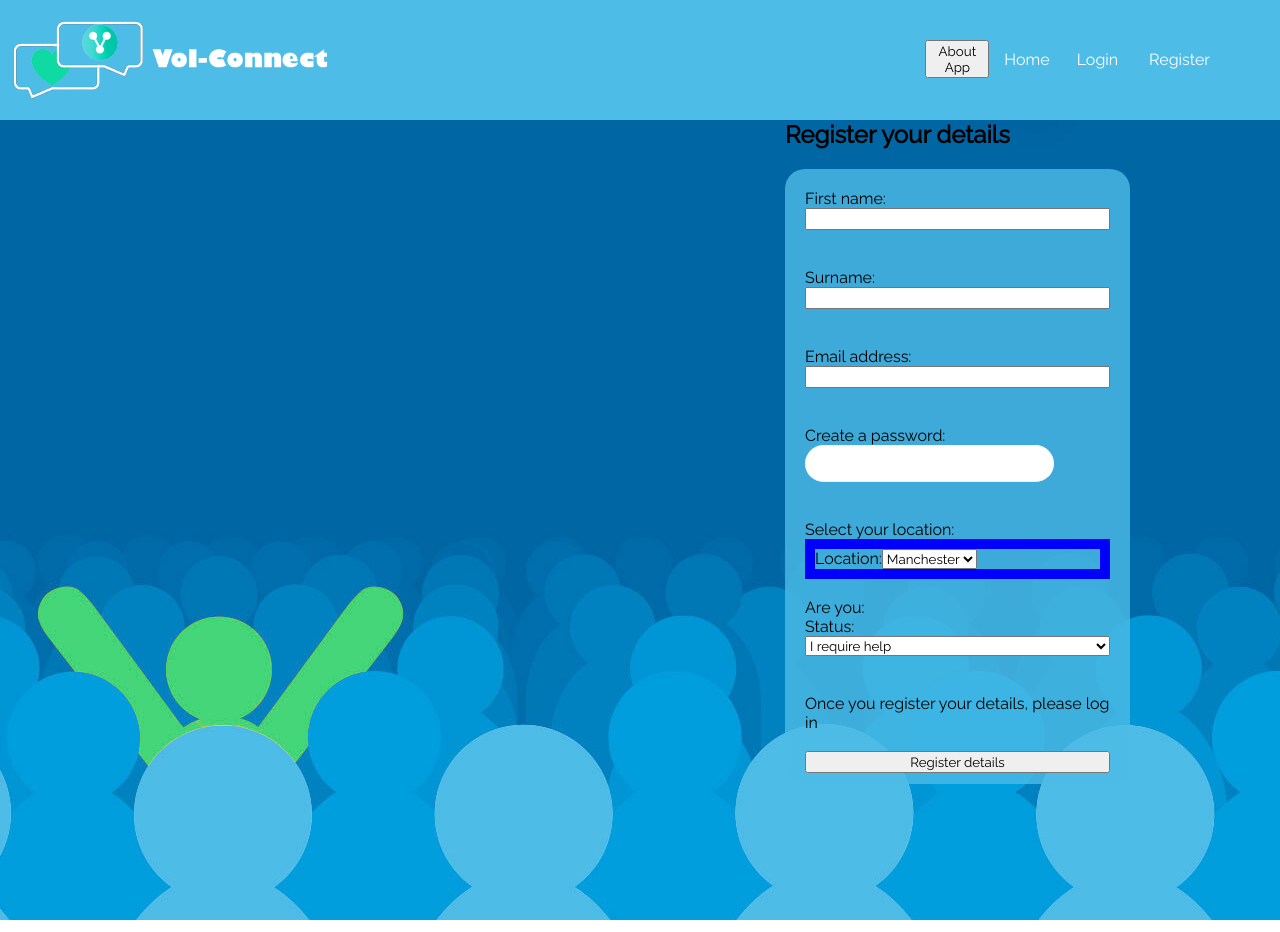
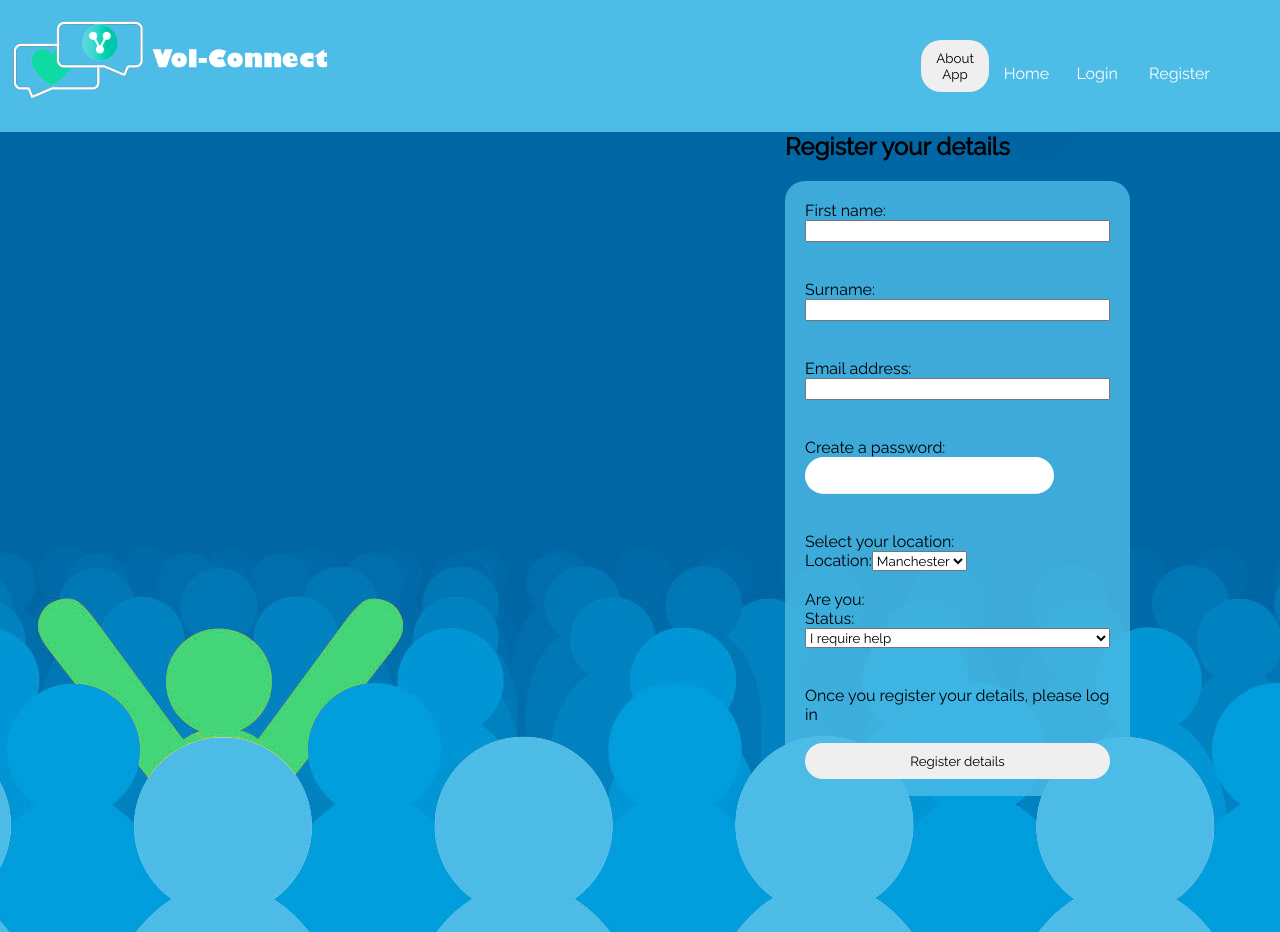
Before and after one commit to CN-Pathfinder/connection-app, a React (Create React App) app in the folder client/: page /register in a window 1280 px wide. Built offline with nearby package versions, Linux system fonts and the light colour scheme; no server answers.

Commit message:
Updated css on most pages and changed platform to profile

```diff
--- a/client/src/App.js
+++ b/client/src/App.js
@@ -3,7 +3,7 @@ import { BrowserRouter as Router, Switch, Route } from 'react-router-dom';
 import './App.css';
 import Home from './components/Home';
 import Register from './components/Register.js';
-import Platform from './components/Platform.js';
+import Platform from './components/Profile.js';
 import Navbar from './components/Navbar';
 import Messages from './components/Messages';
 
@@ -16,7 +16,7 @@ class App extends Component {
           <Navbar/>
           <Route exact path="/" component={Home}/>
           <Route exact path = "/register" component = {Register} />
-          <Route exact path = "/platform" component = {Platform} />
+          <Route exact path = "/profile" component = {Platform} />
           <Route exact path = "/messages" component = {Messages} />
         </Router>
       </div>
--- a/client/src/components/AboutModal.css
+++ b/client/src/components/AboutModal.css
@@ -1,6 +1,8 @@
 #fullModalDiv {
     height: 400px;
     width: 600px;
+    background-color: #3be2ab;
+    color: white;
 }
 #modalCloseBtn {
     float: right;
@@ -15,3 +17,20 @@
 #modalText {
     margin-left: 30px;
 }
+
+.modal-button{
+    padding: 10px;
+    border: none;
+    /* width: 100%;  */
+    border-radius: 20px;
+    /* width: 75%; */
+}
+.modal-button:hover{
+    background: #3be2ab;
+    color: #fff;
+    border-radius: 20px;
+    box-shadow: 0 0 5px #3be2ab,
+                0 0 25px #3be2ab,
+                0 0 50px #3be2ab,
+                0 0 100px #3be2ab;
+}
--- a/client/src/components/AboutModal.js
+++ b/client/src/components/AboutModal.js
@@ -31,8 +31,8 @@ const customStyles = {
 
       return (
         <div>
-          <button onClick={openModal}>About App</button>
-          <Modal  id="fullModalDiv"
+          <button className="modal-button" onClick={openModal}>About App</button>
+          <Modal id="fullModalDiv"
             isOpen={modalIsOpen}
             //onAfterOpen={afterOpenModal}
             onRequestClose={closeModal}
--- a/client/src/components/Home.js
+++ b/client/src/components/Home.js
@@ -102,7 +102,7 @@ const Home = props => {
                 type="email"
                 onChange={formData}
                 name="email"
-                placeholder="email"  />
+                placeholder= "email"  />
 
 
 
@@ -132,6 +132,6 @@ const Home = props => {
     </div>
   );
 }
-//}
+
 
 export default Home;
--- a/client/src/components/Navbar.css
+++ b/client/src/components/Navbar.css
@@ -1,5 +1,3 @@
-
-
 a:link{
 
 
@@ -11,11 +9,11 @@ a:visited:{
 }
 
 a:hover:{
-
+    color: #3be2ab;
 }
 
 a:active{
-
+    color: #3be2ab;
 }
 
 .navbardiv{
@@ -27,7 +25,7 @@ a:active{
 
 #nav-logo{
     height: 100px;
-    padding: 10px
+    padding: 10px;
 }
 .list, .listItems{
     margin-top: 0px;
@@ -43,6 +41,7 @@ a:active{
 
 #modaldiv{
     padding-right: 15px;
+
 }
 .navlink{
     cursor: pointer;
@@ -51,9 +50,26 @@ a:active{
     flex-basis:80px;
     align-content: center;
     padding-right: 10px;
+    padding-top: 7px;
 
 }
 
 #navbarText{
     padding-right: 10px;
 }
+.logoutbutton{
+    padding: 10px;
+    border: none;
+    /* width: 100%;  */
+    border-radius: 20px;
+    /* width: 75%; */
+}
+.logoutbutton:hover{
+    background: #3be2ab;
+    color: #fff;
+    border-radius: 20px;
+    box-shadow: 0 0 5px #3be2ab,
+                0 0 25px #3be2ab,
+                0 0 50px #3be2ab,
+                0 0 100px #3be2ab;
+}
--- a/client/src/components/Navbar.js
+++ b/client/src/components/Navbar.js
@@ -21,42 +21,31 @@ const Navbar = props => {
     const unauthenticatedNavBar = () => {
         return (
             <div className="navbardiv">
-
-
                 <ul className="list">
 
                     <div id="modaldiv"><AboutModal /></div>
                     <Link to="/" className="navlink">
-                        <li className="navlink">
-                            Home
-                </li>
+                        <li className="navlink"> Home</li>
                     </Link>
                     <Link to="/" className="navlink">
-                        <li className="navlink">
-                            Login
-                </li>
+                        <li className="navlink">Login</li>
                     </Link>
                     <Link to="/register" className="navlink">
-                        <li className="navlink">
-                            Register
-                </li>
+                        <li className="navlink"> Register </li>
                     </Link>
-
                 </ul>
             </div>
         )
     }
     const authenticatedNavBar = () => {
         return (
-            <div className="navbardiv">
-                <ul className="list">
+            <div className="authenticatednavbardiv">
+                <ul className="authenticatedlist">
+                    <Link to="/platform">
+                        <li className="authenticatednavlink"> Home </li>
+                    </Link>
                     <div classname="modaldiv"><AboutModal /></div>
-                    <Link to="/platform">
-                        <li className="navlink">
-                            Platform
-                </li>
-                    </Link>
-                    <button type="button" className="btn btn-link nav-item nav-link" onClick={onClickLogoutHandler}>Logout</button>
+                    <button type="button" className="logoutbutton" onClick={onClickLogoutHandler}>Logout</button>
                 </ul>
             </div>
         )
--- a/client/src/components/Platform.css
+++ b/client/src/components/Profile.css
@@ -8,7 +8,7 @@
 #locationdiv{
     border: solid red 10px;
 }
-#locationdropdown{
+#location-dropdown{
     border: solid blue 10px;
 }
 #locationcheckbox{
--- a/client/src/components/Platform.js
+++ b/client/src/components/Profile.js
@@ -1,5 +1,5 @@
 import React from "react";
-import './Platform.css';
+import './Profile.css';
 
 class Platform extends React.Component {
     render() {
@@ -20,7 +20,7 @@ class Platform extends React.Component {
 
                 <br/>
 
-              <div id="locationdropdown">
+              <div id="location-dropdown">
                 <label htmlFor="location">Location:</label>
                 <select name="location" id="location">
                   <option value="manchester">Manchester</option>
--- a/client/src/components/Register.css
+++ b/client/src/components/Register.css
@@ -7,7 +7,7 @@
 
 }
 
-#loginDiv{
+#registerDiv{
     display:flex;
     flex-direction: column;
 
@@ -34,3 +34,19 @@
     padding: 20px 20px;
 
 }
+#submit-button-login{
+    padding: 10px;
+    border: none;
+    /* width: 100%;  */
+    border-radius: 20px;
+    /* width: 75%; */
+}
+#submit-button-login:hover{
+    background: #3be2ab;
+    color: #fff;
+    border-radius: 20px;
+    box-shadow: 0 0 5px #3be2ab,
+                0 0 25px #3be2ab,
+                0 0 50px #3be2ab,
+                0 0 100px #3be2ab;
+}
--- a/client/src/components/Register.js
+++ b/client/src/components/Register.js
@@ -123,7 +123,7 @@ class Register extends React.Component {
       <div id="registerWrapper">
 
           <div className="register-container">
-          <div id="loginDiv">
+          <div id="registerDiv">
 
           <h2 id="register-title">Register your details</h2>
           <form className="register-form" onSubmit={this.submitForm}>
@@ -179,7 +179,9 @@ class Register extends React.Component {
             <br /><br />
 
             <div>Once you register your details, please log in</div><br />
-            <button id="submit-button" type="submit">Register details</button>
+            <button id="submit-button-login" type="submit">Register details
+              <Link to="/"></Link>
+            </button>
             {/* <p>{this.state.formmessage}</p> */}
 
           </form>
```
Lines whose indentation alone changed are shown as unchanged.
